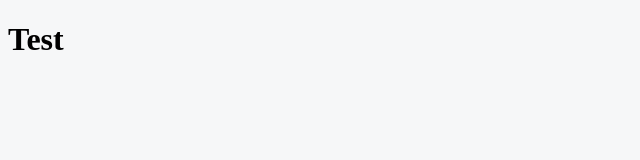
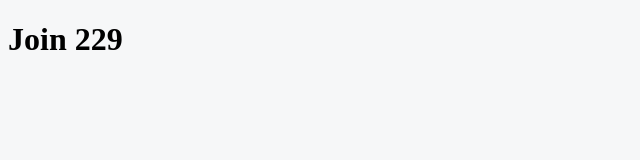
Before and after one commit to DaveMage/Join-229, a plain HTML site: page Index.html in a window 1280 px wide. Shown: the whole page, without its empty margins (0-640 px from the left). Drawn offline with Linux system fonts and the light colour scheme.

Commit message:
Join 229

```diff
--- a/Index.html
+++ b/Index.html
@@ -7,6 +7,6 @@
     <link rel="stylesheet" href="style.css">
 </head>
 <body>
-    <h1>Test</h1>
+    <h1>Join 229</h1>
 </body>
 </html>
```
